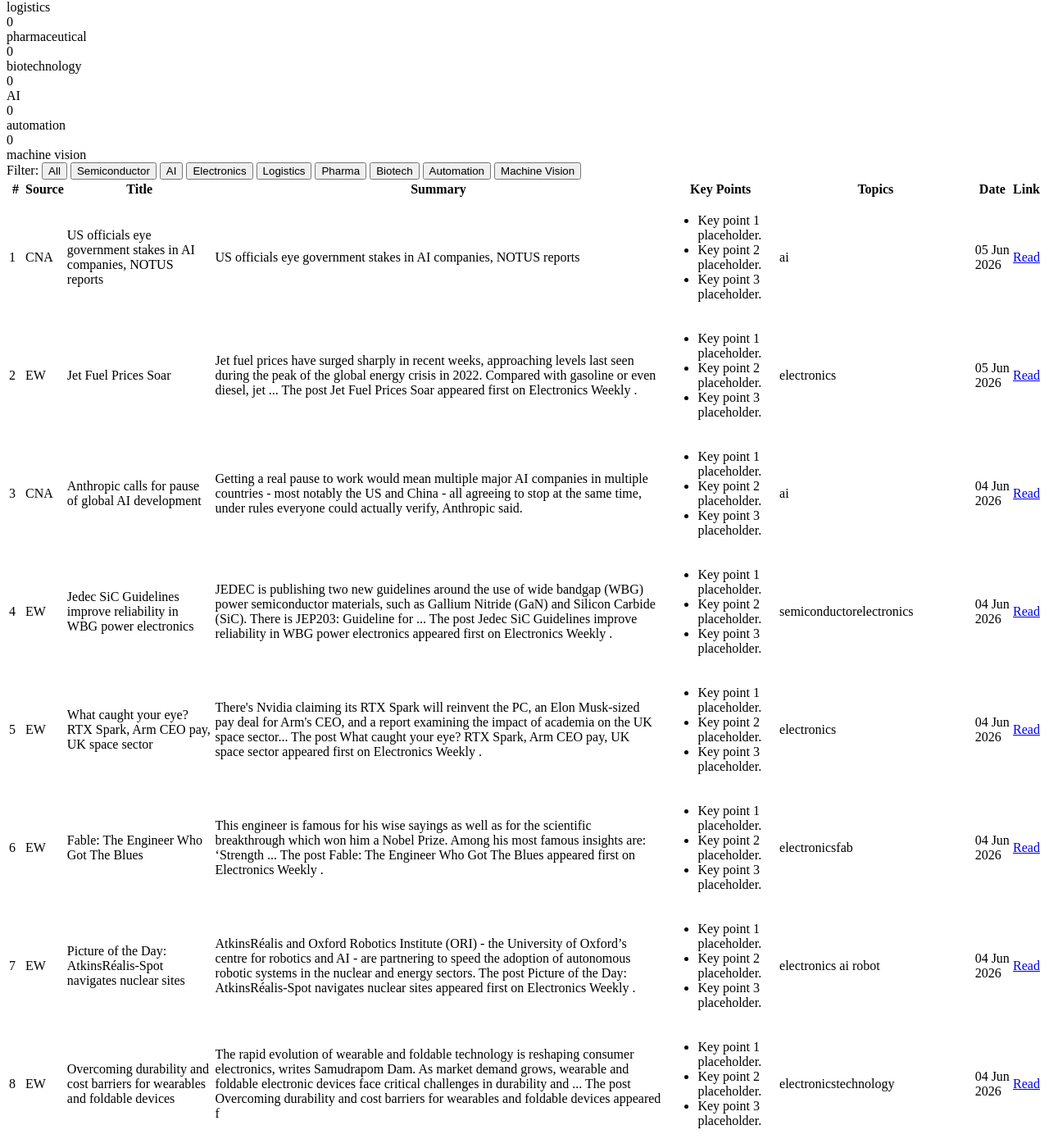
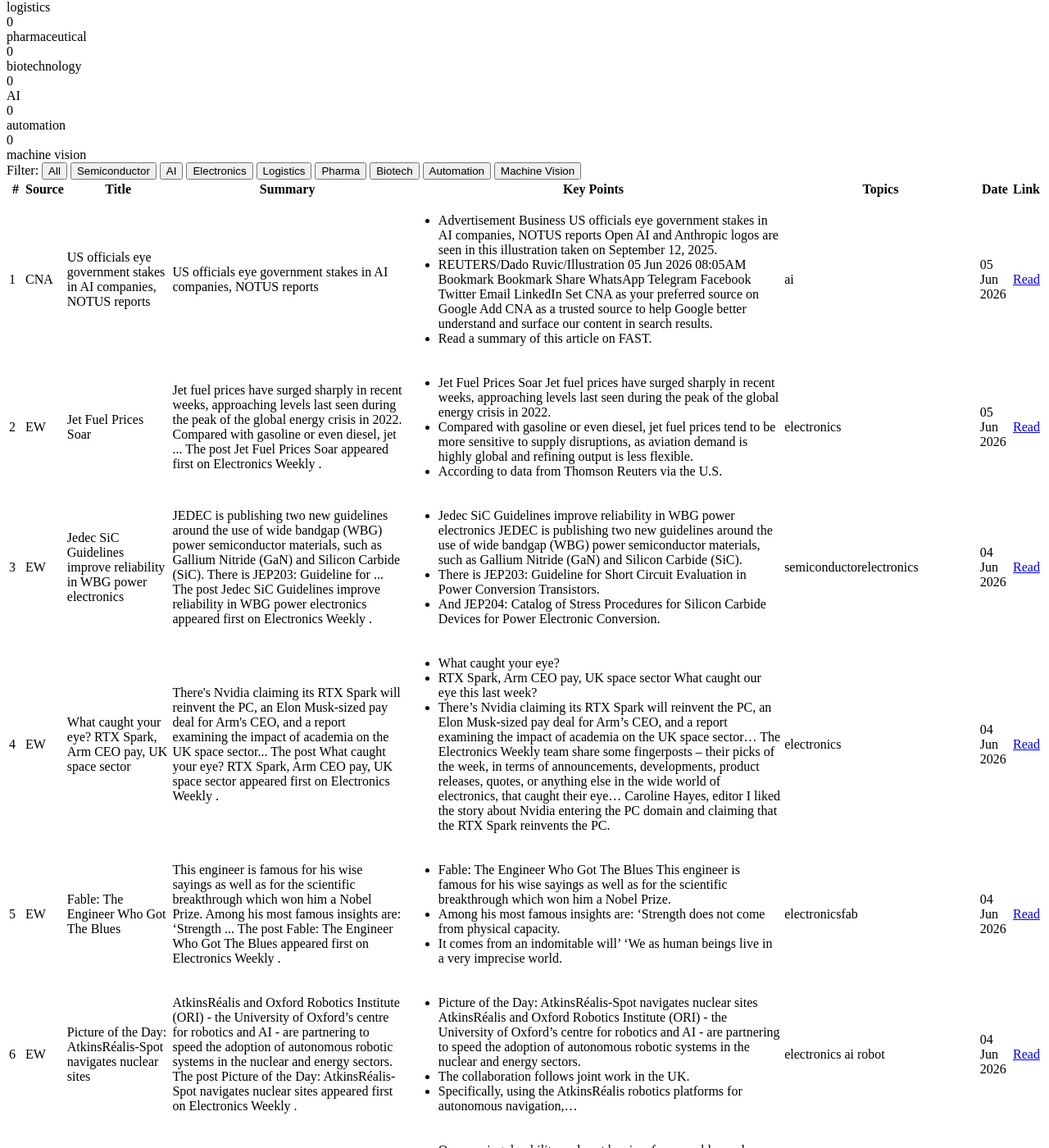
Before and after one commit to asiatechfeed/Asia-Tech-Feed, a Jekyll site: the page built from _posts/2026-06-05-asia-tech-news-digest.md, in a window 1280 px wide and 1400 px high, scrolled down 271 px. Shown: the whole window at 82% size. Built offline with Jekyll 4.4.1, drawn with Linux system fonts in a browser that asks for light colours; some of the changed text lies outside the part shown.

Commit message:
📰 News digest 2026-06-05 (11 articles)

```diff
--- a/_posts/2026-06-05-asia-tech-news-digest.md
+++ b/_posts/2026-06-05-asia-tech-news-digest.md
@@ -1,8 +1,8 @@
 ---
 layout: post
 title: "Asia Tech News Digest — June 05, 2026"
-date: 2026-06-05 11:44:04 +0800
-articles_count: 12
+date: 2026-06-05 12:25:16 +0800
+articles_count: 11
 sources_count: 2
 sources: ["CNA", "EW"]
 csv_file: /assets/data/news-2026-06-05.tsv
@@ -28,9 +28,9 @@ csv_file: /assets/data/news-2026-06-05.tsv
   <td class="col-title"><span class="article-title">US officials eye government stakes in AI companies, NOTUS reports</span></td>
   <td class="col-summary">US officials eye government stakes in AI companies, NOTUS reports</td>
   <td class="col-points"><ul class="key-points">
-    <li>Key point 1 placeholder.</li>
-    <li>Key point 2 placeholder.</li>
-    <li>Key point 3 placeholder.</li>
+    <li>Advertisement Business US officials eye government stakes in AI companies, NOTUS reports Open AI and Anthropic logos are seen in this illustration taken on September 12, 2025.</li>
+    <li>REUTERS/Dado Ruvic/Illustration 05 Jun 2026 08:05AM Bookmark Bookmark Share WhatsApp Telegram Facebook Twitter Email LinkedIn Set CNA as your preferred source on Google Add CNA as a trusted source to help Google better understand and surface our content in search results.</li>
+    <li>Read a summary of this article on FAST.</li>
   </ul></td>
   <td class="col-tags"><span class="tag "> ai </span></td>
   <td class="col-date">05 Jun 2026</td>
@@ -42,9 +42,9 @@ csv_file: /assets/data/news-2026-06-05.tsv
   <td class="col-title"><span class="article-title">Jet Fuel Prices Soar</span></td>
   <td class="col-summary">Jet fuel prices have surged sharply in recent weeks, approaching levels last seen during the peak of the global energy crisis in 2022. Compared with gasoline or even diesel, jet ... The post Jet Fuel Prices Soar appeared first on Electronics Weekly .</td>
   <td class="col-points"><ul class="key-points">
-    <li>Key point 1 placeholder.</li>
-    <li>Key point 2 placeholder.</li>
-    <li>Key point 3 placeholder.</li>
+    <li>Jet Fuel Prices Soar Jet fuel prices have surged sharply in recent weeks, approaching levels last seen during the peak of the global energy crisis in 2022.</li>
+    <li>Compared with gasoline or even diesel, jet fuel prices tend to be more sensitive to supply disruptions, as aviation demand is highly global and refining output is less flexible.</li>
+    <li>According to data from Thomson Reuters via the U.S.</li>
   </ul></td>
   <td class="col-tags"><span class="tag semi">electronics</span></td>
   <td class="col-date">05 Jun 2026</td>
@@ -52,139 +52,125 @@ csv_file: /assets/data/news-2026-06-05.tsv
 </tr>
 <tr>
   <td class="col-num">3</td>
-  <td class="col-source"><span class="source-badge">CNA</span></td>
-  <td class="col-title"><span class="article-title">Anthropic calls for pause of global AI development</span></td>
-  <td class="col-summary">Getting a real pause to work would mean multiple major AI companies in multiple countries - most notably the US and China - all agreeing to stop at the same time, under rules everyone could actually verify, Anthropic said.</td>
-  <td class="col-points"><ul class="key-points">
-    <li>Key point 1 placeholder.</li>
-    <li>Key point 2 placeholder.</li>
-    <li>Key point 3 placeholder.</li>
-  </ul></td>
-  <td class="col-tags"><span class="tag "> ai </span></td>
-  <td class="col-date">04 Jun 2026</td>
-  <td class="col-link"><a class="btn-link" href="https://www.channelnewsasia.com/world/anthropic-pause-global-ai-development-6163531" target="_blank" rel="noopener">Read</a></td>
-</tr>
-<tr>
-  <td class="col-num">4</td>
   <td class="col-source"><span class="source-badge">EW</span></td>
   <td class="col-title"><span class="article-title">Jedec SiC Guidelines improve reliability in WBG power electronics</span></td>
   <td class="col-summary">JEDEC is publishing two new guidelines around the use of wide bandgap (WBG) power semiconductor materials, such as Gallium Nitride (GaN) and Silicon Carbide (SiC). There is JEP203: Guideline for ... The post Jedec SiC Guidelines improve reliability in WBG power electronics appeared first on Electronics Weekly .</td>
   <td class="col-points"><ul class="key-points">
-    <li>Key point 1 placeholder.</li>
-    <li>Key point 2 placeholder.</li>
-    <li>Key point 3 placeholder.</li>
+    <li>Jedec SiC Guidelines improve reliability in WBG power electronics JEDEC is publishing two new guidelines around the use of wide bandgap (WBG) power semiconductor materials, such as Gallium Nitride (GaN) and Silicon Carbide (SiC).</li>
+    <li>There is JEP203: Guideline for Short Circuit Evaluation in Power Conversion Transistors.</li>
+    <li>And JEP204: Catalog of Stress Procedures for Silicon Carbide Devices for Power Electronic Conversion.</li>
   </ul></td>
   <td class="col-tags"><span class="tag semi">semiconductor</span><span class="tag semi">electronics</span></td>
   <td class="col-date">04 Jun 2026</td>
   <td class="col-link"><a class="btn-link" href="https://www.electronicsweekly.com/news/products/test-measurement-products/jedec-sic-guidelines-improve-reliability-in-wbg-power-electronics-2026-06/" target="_blank" rel="noopener">Read</a></td>
 </tr>
 <tr>
-  <td class="col-num">5</td>
+  <td class="col-num">4</td>
   <td class="col-source"><span class="source-badge">EW</span></td>
   <td class="col-title"><span class="article-title">What caught your eye? RTX Spark, Arm CEO pay, UK space sector</span></td>
   <td class="col-summary">There's Nvidia claiming its RTX Spark will reinvent the PC, an Elon Musk-sized pay deal for Arm's CEO, and a report examining the impact of academia on the UK space sector... The post What caught your eye? RTX Spark, Arm CEO pay, UK space sector appeared first on Electronics Weekly .</td>
   <td class="col-points"><ul class="key-points">
-    <li>Key point 1 placeholder.</li>
-    <li>Key point 2 placeholder.</li>
-    <li>Key point 3 placeholder.</li>
+    <li>What caught your eye?</li>
+    <li>RTX Spark, Arm CEO pay, UK space sector What caught our eye this last week?</li>
+    <li>There’s Nvidia claiming its RTX Spark will reinvent the PC, an Elon Musk-sized pay deal for Arm’s CEO, and a report examining the impact of academia on the UK space sector… The Electronics Weekly team share some fingerposts – their picks of the week, in terms of announcements, developments, product releases, quotes, or anything else in the wide world of electronics, that caught their eye… Caroline Hayes, editor I liked the story about Nvidia entering the PC domain and claiming that the RTX Spark reinvents the PC.</li>
   </ul></td>
   <td class="col-tags"><span class="tag semi">electronics</span></td>
   <td class="col-date">04 Jun 2026</td>
   <td class="col-link"><a class="btn-link" href="https://www.electronicsweekly.com/blogs/electro-ramblings/latest-news/what-caught-your-eye-rtx-spark-arm-ceo-pay-uk-space-sector-2026-06/" target="_blank" rel="noopener">Read</a></td>
 </tr>
 <tr>
-  <td class="col-num">6</td>
+  <td class="col-num">5</td>
   <td class="col-source"><span class="source-badge">EW</span></td>
   <td class="col-title"><span class="article-title">Fable: The Engineer Who Got The Blues</span></td>
   <td class="col-summary">This engineer is famous for his wise sayings as well as for the scientific breakthrough which won him a Nobel Prize. Among his most famous insights are: ‘Strength ... The post Fable: The Engineer Who Got The Blues appeared first on Electronics Weekly .</td>
   <td class="col-points"><ul class="key-points">
-    <li>Key point 1 placeholder.</li>
-    <li>Key point 2 placeholder.</li>
-    <li>Key point 3 placeholder.</li>
+    <li>Fable: The Engineer Who Got The Blues This engineer is famous for his wise sayings as well as for the scientific breakthrough which won him a Nobel Prize.</li>
+    <li>Among his most famous insights are: ‘Strength does not come from physical capacity.</li>
+    <li>It comes from an indomitable will’ ‘We as human beings live in a very imprecise world.</li>
   </ul></td>
   <td class="col-tags"><span class="tag semi">electronics</span><span class="tag ">fab</span></td>
   <td class="col-date">04 Jun 2026</td>
   <td class="col-link"><a class="btn-link" href="https://www.electronicsweekly.com/blogs/mannerisms/fable/fable-the-engineer-who-got-the-blues-2026-06/" target="_blank" rel="noopener">Read</a></td>
 </tr>
 <tr>
-  <td class="col-num">7</td>
+  <td class="col-num">6</td>
   <td class="col-source"><span class="source-badge">EW</span></td>
   <td class="col-title"><span class="article-title">Picture of the Day: AtkinsRéalis-Spot navigates nuclear sites</span></td>
   <td class="col-summary">AtkinsRéalis and Oxford Robotics Institute (ORI) - the University of Oxford’s centre for robotics and AI - are partnering to speed the adoption of autonomous robotic systems in the nuclear and energy sectors. The post Picture of the Day: AtkinsRéalis-Spot navigates nuclear sites appeared first on Electronics Weekly .</td>
   <td class="col-points"><ul class="key-points">
-    <li>Key point 1 placeholder.</li>
-    <li>Key point 2 placeholder.</li>
-    <li>Key point 3 placeholder.</li>
+    <li>Picture of the Day: AtkinsRéalis-Spot navigates nuclear sites AtkinsRéalis and Oxford Robotics Institute (ORI) - the University of Oxford’s centre for robotics and AI - are partnering to speed the adoption of autonomous robotic systems in the nuclear and energy sectors.</li>
+    <li>The collaboration follows joint work in the UK.</li>
+    <li>Specifically, using the AtkinsRéalis robotics platforms for autonomous navigation,…</li>
   </ul></td>
   <td class="col-tags"><span class="tag semi">electronics</span><span class="tag "> ai </span><span class="tag ">robot</span></td>
   <td class="col-date">04 Jun 2026</td>
   <td class="col-link"><a class="btn-link" href="https://www.electronicsweekly.com/blogs/gadget-master/picture-of-the-day/picture-of-the-day-atkinsrealis-spot-navigates-nuclear-sites-2026-06/" target="_blank" rel="noopener">Read</a></td>
 </tr>
 <tr>
-  <td class="col-num">8</td>
+  <td class="col-num">7</td>
   <td class="col-source"><span class="source-badge">EW</span></td>
   <td class="col-title"><span class="article-title">Overcoming durability and cost barriers for wearables and foldable devices</span></td>
   <td class="col-summary">The rapid evolution of wearable and foldable technology is reshaping consumer electronics, writes Samudrapom Dam. As market demand grows, wearable and foldable electronic devices face critical challenges in durability and ... The post Overcoming durability and cost barriers for wearables and foldable devices appeared f</td>
   <td class="col-points"><ul class="key-points">
-    <li>Key point 1 placeholder.</li>
-    <li>Key point 2 placeholder.</li>
-    <li>Key point 3 placeholder.</li>
+    <li>Overcoming durability and cost barriers for wearables and foldable devices The rapid evolution of wearable and foldable technology is reshaping consumer electronics, writes Samudrapom Dam.</li>
+    <li>As market demand grows, wearable and foldable electronic devices face critical challenges in durability and cost that hinder widespread adoption.</li>
+    <li>However, diverse approaches aim to overcome these bottlenecks, ultimately paving the way for more resilient, affordable and scalable wearable and foldable solutions.</li>
   </ul></td>
   <td class="col-tags"><span class="tag semi">electronics</span><span class="tag ">technology</span></td>
   <td class="col-date">04 Jun 2026</td>
   <td class="col-link"><a class="btn-link" href="https://www.electronicsweekly.com/news/business/overcoming-durability-and-cost-barriers-for-wearables-and-foldable-devices-2026-06/" target="_blank" rel="noopener">Read</a></td>
 </tr>
 <tr>
-  <td class="col-num">9</td>
+  <td class="col-num">8</td>
   <td class="col-source"><span class="source-badge">EW</span></td>
   <td class="col-title"><span class="article-title">Tiny SoM featuring NXP’s i.MX 91 targets Linux-based IoT</span></td>
   <td class="col-summary">Direct Insight is introducing its QS91 system-on-module featuring NXP’s i.MX 91 applications processor. The Oxfordshire-based integrator says the SoM delivers an “optimised blend of security, features, and energy-efficient performance” for ... The post Tiny SoM featuring NXP’s i.MX 91 targets Linux-based IoT appeared f</td>
   <td class="col-points"><ul class="key-points">
-    <li>Key point 1 placeholder.</li>
-    <li>Key point 2 placeholder.</li>
-    <li>Key point 3 placeholder.</li>
+    <li>Tiny SoM featuring NXP’s i.MX 91 targets Linux-based IoT Direct Insight is introducing its QS91 system-on-module featuring NXP’s i.MX 91 applications processor.</li>
+    <li>The Oxfordshire-based integrator says the SoM delivers an “optimised blend of security, features, and energy-efficient performance” for Linux-based IoT and industrial applications.</li>
+    <li>SoM Measuring just 27x27mm, with 2.6mm total height in a single-sided assembly, its QFN-style lead style design has a 1mm pitch with 100 pads.</li>
   </ul></td>
   <td class="col-tags"><span class="tag semi">electronics</span></td>
   <td class="col-date">04 Jun 2026</td>
   <td class="col-link"><a class="btn-link" href="https://www.electronicsweekly.com/news/products/bus-systems-sbcs/tiny-som-featuring-nxps-i-mx-91-targets-linux-based-iot-2026-06/" target="_blank" rel="noopener">Read</a></td>
 </tr>
 <tr>
-  <td class="col-num">10</td>
+  <td class="col-num">9</td>
   <td class="col-source"><span class="source-badge">EW</span></td>
   <td class="col-title"><span class="article-title">Tessalia plans $250m packaging plant in France</span></td>
   <td class="col-summary">Earlier this week Tessalia Technology, a packaging joint venture between Foxconn, Radiall and Thales, laid the foundation stone of an advanced semiconductor packaging facility in Le Barp, Nouvelle-Aquitaine. Patrice Caine, ... The post Tessalia plans $250m packaging plant in France appeared first on Electronics Weekly </td>
   <td class="col-points"><ul class="key-points">
-    <li>Key point 1 placeholder.</li>
-    <li>Key point 2 placeholder.</li>
-    <li>Key point 3 placeholder.</li>
+    <li>Tessalia plans $250m packaging plant in France Earlier this week Tessalia Technology, a packaging joint venture between Foxconn, Radiall and Thales, laid the foundation stone of an advanced semiconductor packaging facility in Le Barp, Nouvelle-Aquitaine.</li>
+    <li>Patrice Caine, chairman and CEO of Thales, said Tessalia represents a push for control over the company’s electronics value chain amid a competitive global semiconductor market.</li>
+    <li>The investment could be more than €250m by 2033.</li>
   </ul></td>
   <td class="col-tags"><span class="tag semi">semiconductor</span><span class="tag semi">electronics</span><span class="tag ">technology</span></td>
   <td class="col-date">04 Jun 2026</td>
   <td class="col-link"><a class="btn-link" href="https://www.electronicsweekly.com/news/business/tessia-plans-250m-packaging-plant-in-france-2026-06/" target="_blank" rel="noopener">Read</a></td>
 </tr>
 <tr>
-  <td class="col-num">11</td>
+  <td class="col-num">10</td>
   <td class="col-source"><span class="source-badge">EW</span></td>
   <td class="col-title"><span class="article-title">Nissan to make cars for Chery at Sunderland</span></td>
   <td class="col-summary">Nissan and Chinese car maker Chery have signed a non-binding MoU for the study of contract manufacturing for Nissan to manufacture Chery UK passenger vehicles at its Sunderland plant. Under ... The post Nissan to make cars for Chery at Sunderland appeared first on Electronics Weekly .</td>
   <td class="col-points"><ul class="key-points">
-    <li>Key point 1 placeholder.</li>
-    <li>Key point 2 placeholder.</li>
-    <li>Key point 3 placeholder.</li>
+    <li>Nissan to make cars for Chery at Sunderland Nissan and Chinese car maker Chery have signed a non-binding MoU for the study of contract manufacturing for Nissan to manufacture Chery UK passenger vehicles at its Sunderland plant.</li>
+    <li>Under the terms of the MoU the Sunderland facility would remain fully owned by Nissan, with the team at the plant employed by Nissan.</li>
+    <li>“The MoU includes the possibility that Nissan would aim to begin manufacturing Chery International UK passenger vehicles on the plant’s production Line One in financial year 2027,” says a joint statement.</li>
   </ul></td>
   <td class="col-tags"><span class="tag semi">electronics</span><span class="tag ">manufacturing</span></td>
   <td class="col-date">04 Jun 2026</td>
   <td class="col-link"><a class="btn-link" href="https://www.electronicsweekly.com/news/business/nissan-to-make-cars-for-chery-at-sunderland-2026-06/" target="_blank" rel="noopener">Read</a></td>
 </tr>
 <tr>
-  <td class="col-num">12</td>
+  <td class="col-num">11</td>
   <td class="col-source"><span class="source-badge">EW</span></td>
   <td class="col-title"><span class="article-title">Chips Act II proposed – much like Chips Act 1</span></td>
   <td class="col-summary">The EU has proposed a Chips Act II which will give the Commission power to invest directly in new EU-based fabs instead of requiring companies to apply for subsidies. The ... The post Chips Act II proposed – much like Chips Act 1 appeared first on Electronics Weekly .</td>
   <td class="col-points"><ul class="key-points">
-    <li>Key point 1 placeholder.</li>
-    <li>Key point 2 placeholder.</li>
-    <li>Key point 3 placeholder.</li>
+    <li>Chips Act II proposed – much like Chips Act 1 The EU has proposed a Chips Act II which will give the Commission power to invest directly in new EU-based fabs instead of requiring companies to apply for subsidies.</li>
+    <li>The EU has now acknowledged that Chips Act I will not double Europe’s world market share by 2030 as intended.</li>
+    <li>Chips Act II is looking at a spend of $139 billion in public-private investment by 2035 by which time TSMC, at its current level of capex of $50+ billion a year, will have spent over $500 billion on capital investment.</li>
   </ul></td>
   <td class="col-tags"><span class="tag semi">electronics</span><span class="tag ">chip</span><span class="tag ">fab</span></td>
   <td class="col-date">04 Jun 2026</td>
```
Also changed, not shown: _digest_meta.json (+6 -6 lines), assets/data/news-2026-06-05.tsv (+11 -12 lines).
